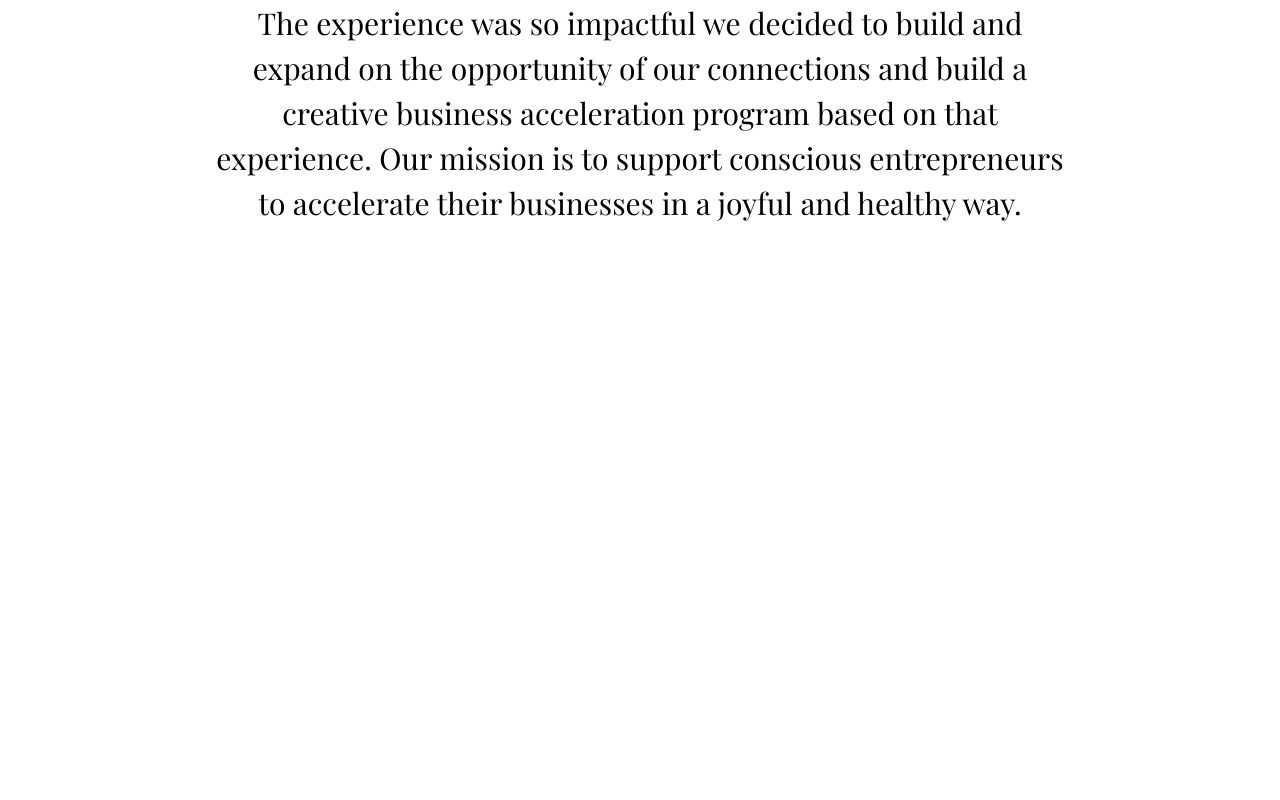
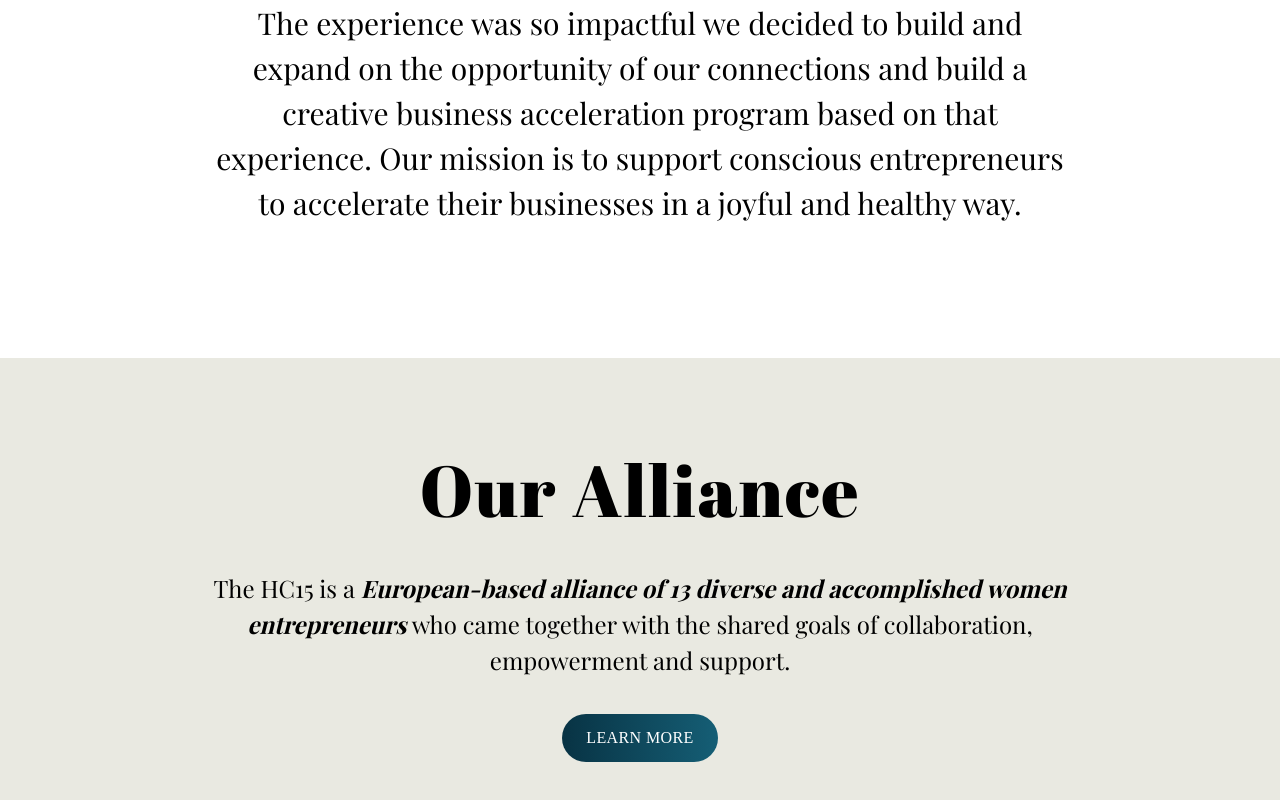
Before and after one commit to wearehc15/wearehc15.github.io, a SvelteKit app: page /why in a window 1280 px wide. Shown: the part 701-1501 px from the top of the page. Before the commit the page ends 1059 px from the top, so only its background shows below. Built offline with nearby package versions, Linux system fonts and the light colour scheme; some icons are missing; a web font is replaced by a local one.

Commit message:
feat: update the why with our Alliance

```diff
--- a/src/routes/why/+page.svelte
+++ b/src/routes/why/+page.svelte
@@ -14,3 +14,15 @@
 		</div>
 	</div>
 </article>
+
+<article class="py-14 md:py-16 lg:py-24 bg-[#e9e9e1] overflow-x-hidden">
+	<div class="max-w-4xl mx-auto px-4">
+		<h1 class="md:text-center text-4xl md:text-6xl lg:text-7xl tracking-wide mb-4 lg:mb-11">Our Alliance</h1>
+
+		<p class="md:text-center text-md md:text-xl lg:text-2xl !leading-normal">
+			The HC15 is a <strong class="italic">European-based alliance of 13 diverse and accomplished women entrepreneurs</strong> who came together with the shared goals of collaboration, empowerment and support.
+		</p>
+
+		<p class="mt-4 lg:mt-9 text-center"><a href="/alliance" class="button">Learn more</a></p>
+	</div>
+</article>
```
